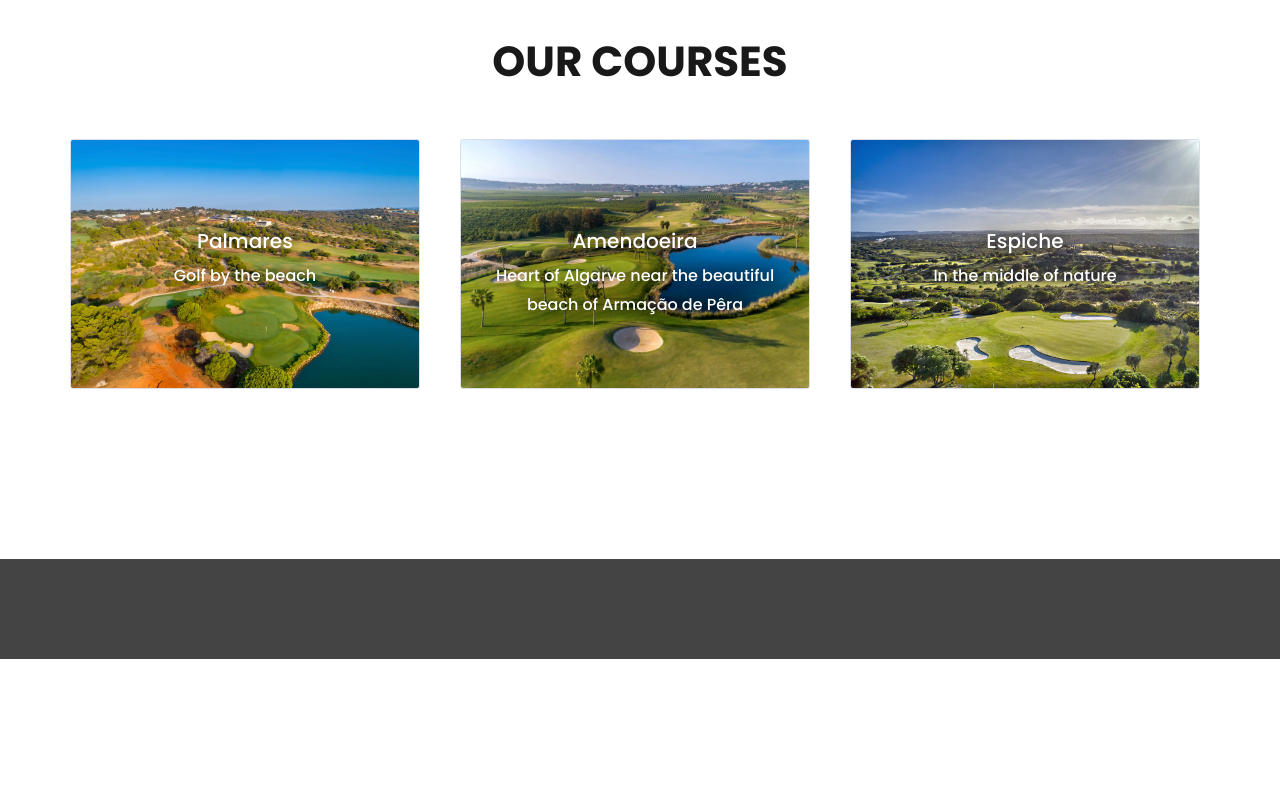
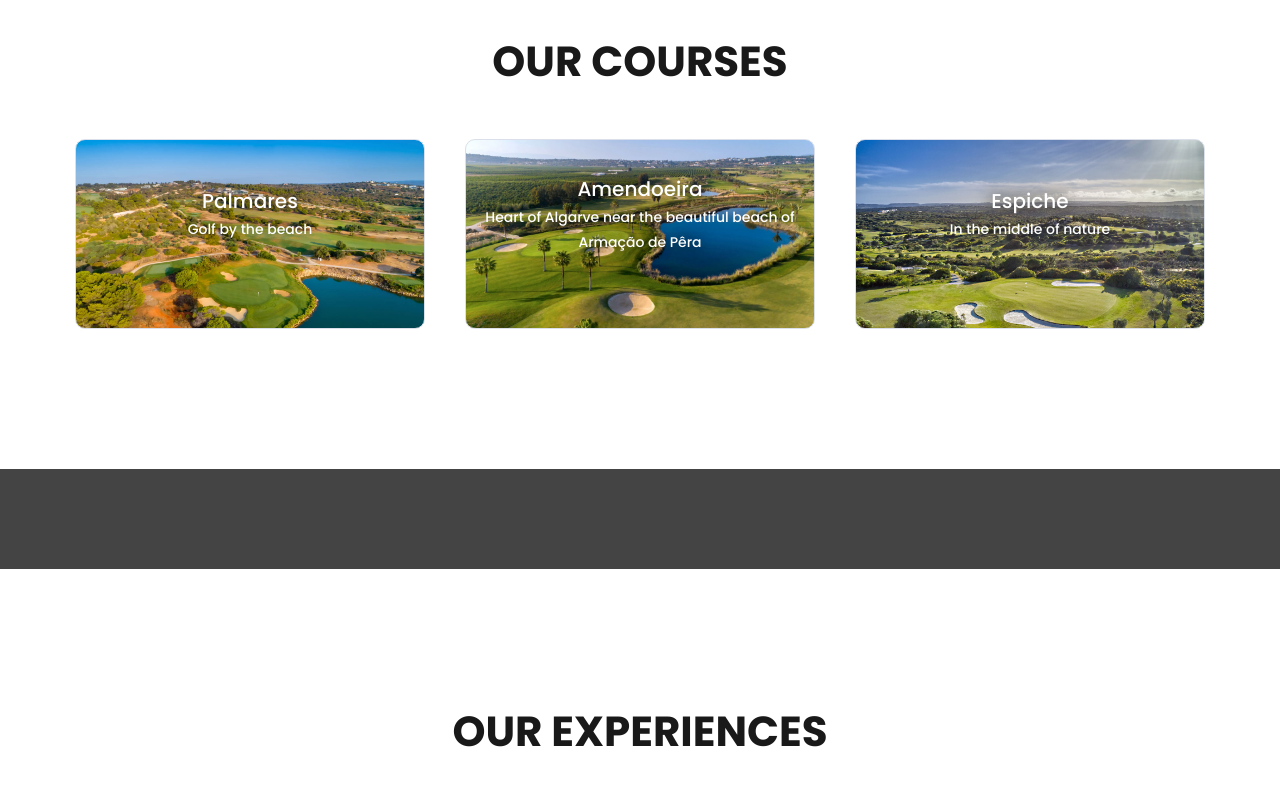
Before and after one commit to JAntunes22/OuttaBounds, a plain HTML site: page index.html in a window 1280 px wide. Shown: the part 1040-1836 px from the top of the page. Drawn offline with nearby package versions, Linux system fonts and the light colour scheme.

Commit message:
courses section

```diff
--- a/assets/css/style.css
+++ b/assets/css/style.css
@@ -338,7 +338,7 @@ nav.navbar.bootsnav .navbar-toggle i {
     text-align: center;
     padding:55px 30px 60px;
     border-radius: 3px;
-    margin-bottom: 30px;
+    margin-bottom: 0px;
     border: 1px solid #dadfe9;
     -webkit-transition: .3s linear;
     -moz-transition:.3s linear;
@@ -1054,4 +1054,50 @@ form textarea:focus {
     margin: 40px 0;
 }
 
+#courses .courses-row {
+    display: flex;
+    justify-content: center;
+    gap: 20px 40px;
+    flex-wrap: wrap;
+    text-align: center;
+}
+
+#courses .single-service-item {
+    width: 350px;
+    height: 190px;
+    display: flex;
+    flex-direction: column;
+    justify-content: center;
+    align-items: center;
+    background-size: cover;
+    background-position: center;
+    padding: 10px;
+    border-radius: 10px;
+    color: white;
+    text-shadow: 1px 1px 4px rgba(0, 0, 0, 0.7);
+}
+
+#courses .single-service-item h2 {
+    margin: 0;
+    font-size: 2rem;
+}
+
+#courses .single-service-item p {
+    font-size: 1.4rem;
+    margin: 5px 0 0;
+}
+
+/* Responsive Design */
+@media (max-width: 768px) {
+    #courses .courses-row {
+        flex-direction: column;
+        align-items: center;
+    }
+
+    #courses .single-service-item {
+        width: 270px;
+        height: 150px;
+    }
+}
+
 /*========================================
--- a/index.html
+++ b/index.html
@@ -288,43 +288,29 @@
 					<h2>Our courses</h2>
 				</div>
 				<div class="service-content">
-					<div class="row">
-						<div class="col-md-4 col-sm-6">
+					<div class="courses-row">
 						<a href="courses/palmares.html" style="text-decoration: none;">
 							<div class="single-service-item" style="background-image: url('/assets/images/courses/palmares.jpg');">
 								<h2>Palmares</h2>
-									<p>
-										Golf by the beach
-									</p>
+								<p>Golf by the beach</p>
+							</div>
+						</a>
+						<a href="courses/amendoeira.html" style="text-decoration: none;">
+							<div class="single-service-item" style="background-image: url('/assets/images/courses/amendoeira.jpg');">
+								<h2>Amendoeira</h2>
+								<p>Heart of Algarve near the beautiful beach of Armação de Pêra</p>
+							</div>
+						</a>
+						<a href="courses/espiche.html" style="text-decoration: none;">
+							<div class="single-service-item" style="background-image: url('/assets/images/courses/espiche.jpg');">
+								<h2>Espiche</h2>
+								<p>In the middle of nature</p>
 							</div>
 						</a>
 					</div>
-						<div class="col-md-4 col-sm-6">
-							<a href="courses/amendoeira.html" style="text-decoration: none;">
-								<div class="single-service-item" style="background-image: url('/assets/images/courses/amendoeira.jpg');">
-									<h2>Amendoeira</h2>
-									<p>
-										Heart of Algarve near the beautiful beach of Armação de Pêra
-									</p>
-								</div>
-							</a>
-						</div>
-						<div class="col-md-4 col-sm-6">
-							<a href="courses/espiche.html" style="text-decoration: none;">
-								<div class="single-service-item"  style="background-image: url('/assets/images/courses/espiche.jpg');">
-									<h2>Espiche</h2>
-									<p>
-										In the middle of nature
-									</p>
-								</div>
-							</a>
-						</div>
-
-
 				</div>
 			</div>
-			</div><!--/.container-->
-		</section><!--/.service-->
+		</section>
 		<div class="separator-line"></div>
 		<section id="experiences" class="service">
 			<div class="container">
```
Lines whose indentation alone changed are shown as unchanged.
